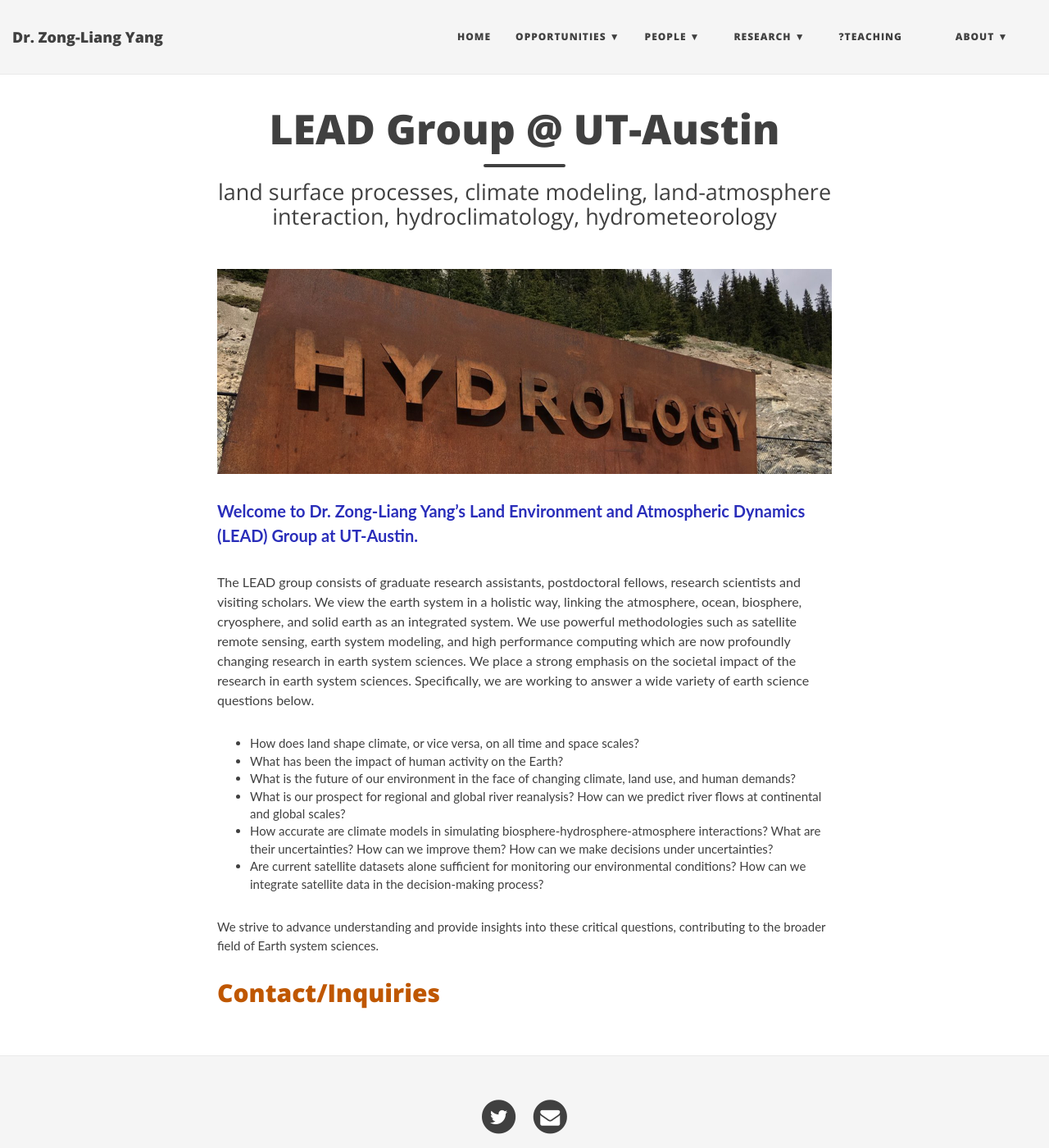
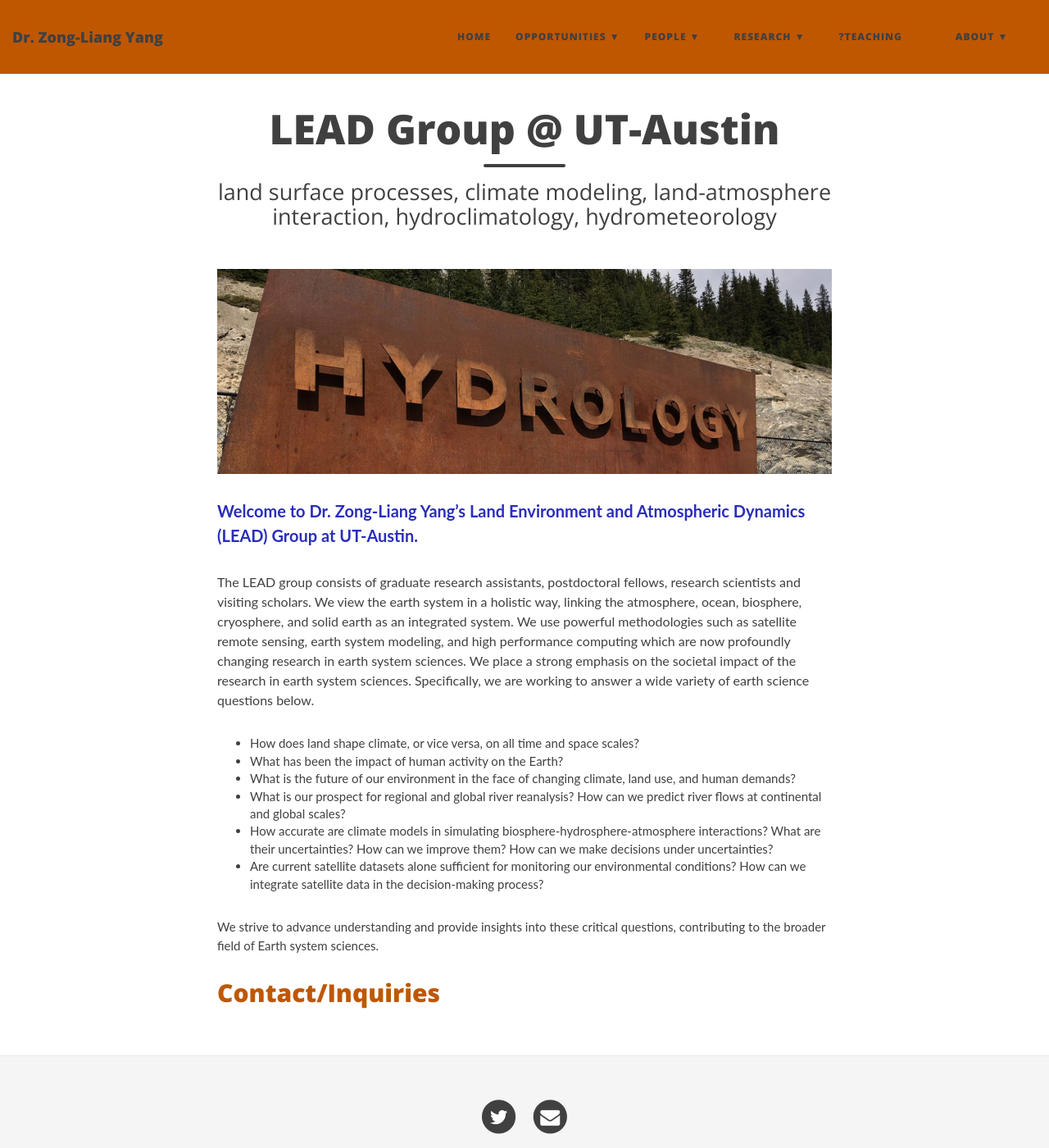
Before and after one commit to ktwugoat/LEAD-UTexas, a Jekyll site: the page built from index.md, in a window 1280 px wide and 1400 px high. Shown: the whole window at 82% size. Built offline with Jekyll 4.4.1, drawn with Linux system fonts in a browser that asks for light colours; nearby versions of some CDN libraries.

Commit message:
Update main.css

```diff
--- a/css/main.css
+++ b/css/main.css
@@ -97,7 +97,7 @@ img {
 /* --- Navbar --- */
 
 .navbar-custom {
-  background: #F5F5F5;
+  background: #BF5700; /* UT Austin burnt orange */
   border-bottom: 1px solid #EAEAEA;
   font-family: 'Open Sans', 'Helvetica Neue', Helvetica, Arial, sans-serif;
 }
```
